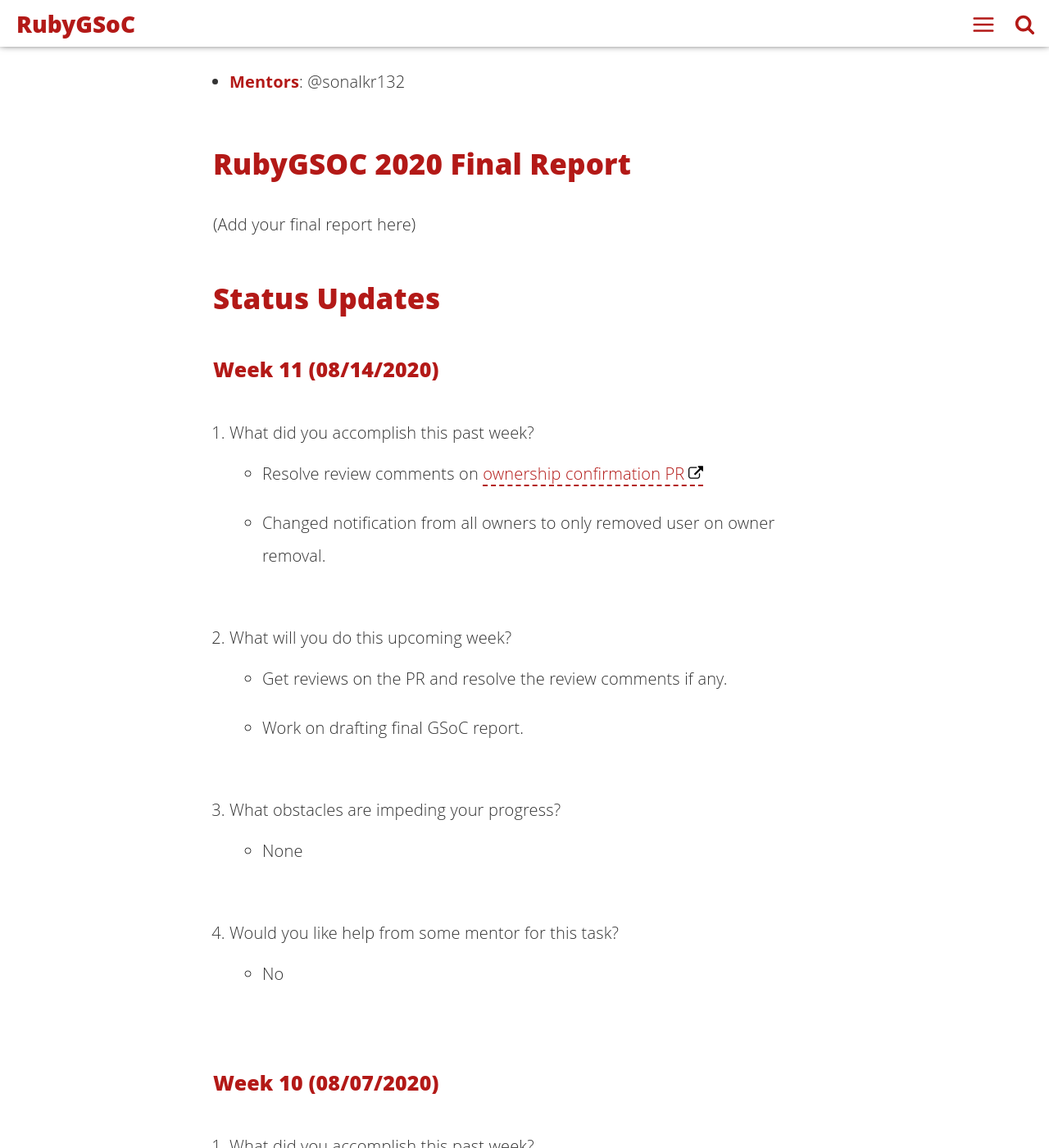
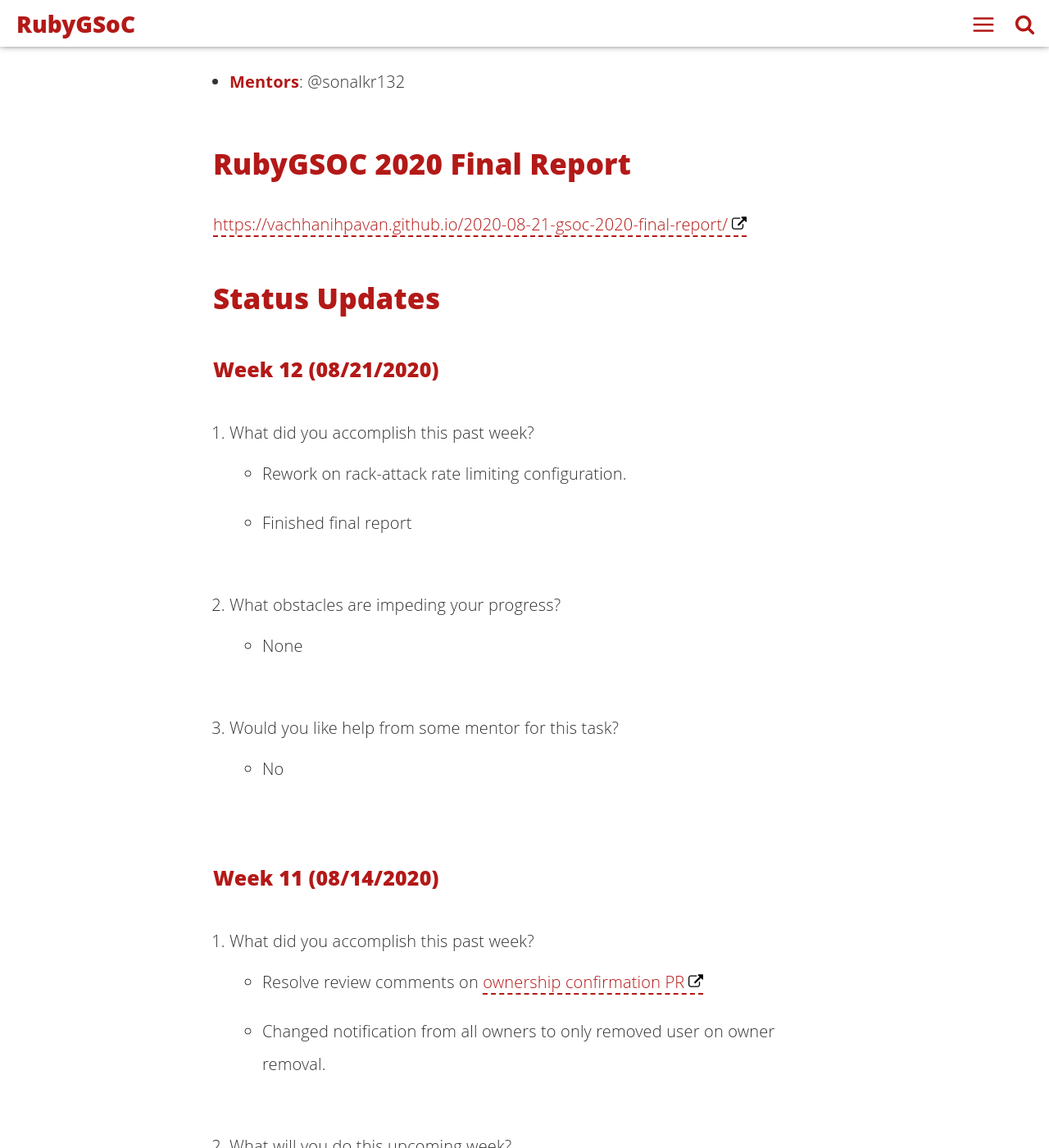
Before and after one commit to rubygsoc/rubygsoc.github.io, a Jekyll site: the page built from _posts/2020-06-11-add-gem-owner-add-and-remove-in-web-ui-of-rubygems.org.md, in a window 1280 px wide and 1400 px high, scrolled down 1444 px. Shown: the whole window at 82% size. Built offline with Jekyll 4.4.1, drawn with Linux system fonts in a browser that asks for light colours.

Commit message:
Pavan: Added Updates for week 12 and report link

```diff
--- a/_posts/2020-06-11-add-gem-owner-add-and-remove-in-web-ui-of-rubygems.org.md
+++ b/_posts/2020-06-11-add-gem-owner-add-and-remove-in-web-ui-of-rubygems.org.md
@@ -25,9 +25,21 @@
 
 ## RubyGSOC 2020 Final Report
 
-(Add your final report here)
+[https://vachhanihpavan.github.io/2020-08-21-gsoc-2020-final-report/](https://vachhanihpavan.github.io/2020-08-21-gsoc-2020-final-report/)
 
 ## Status Updates
+
+### Week 12 (08/21/2020)
+
+1. What did you accomplish this past week?
+    - Rework on rack-attack rate limiting configuration.
+    - Finished final report
+
+1. What obstacles are impeding your progress?
+    - None
+
+1. Would you like help from some mentor for this task?
+    - No
 
 ### Week 11 (08/14/2020)
 
```
